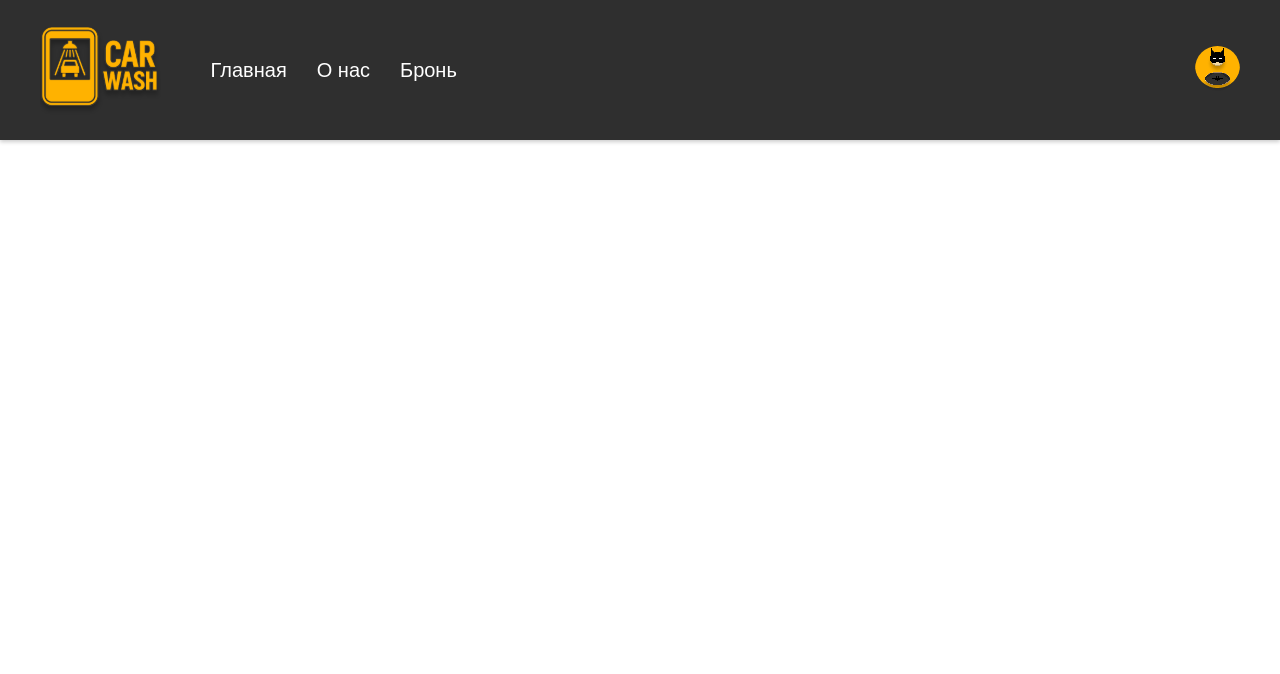
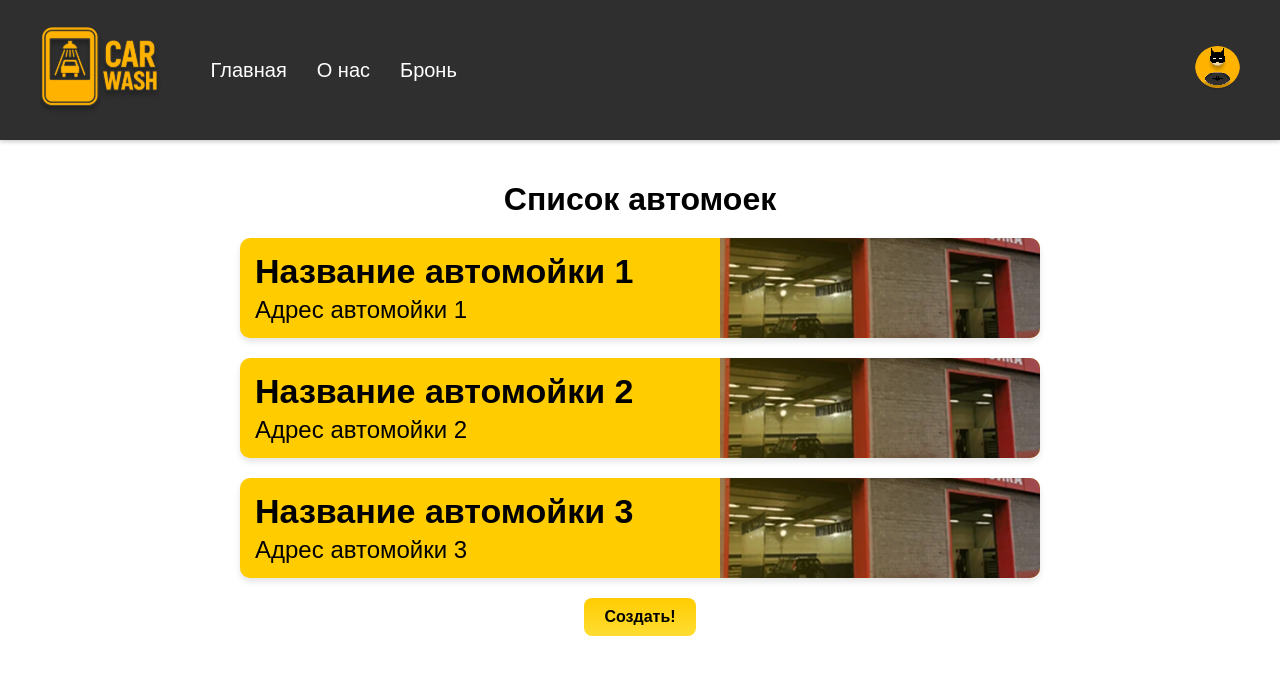
Before and after one commit to Hamsterito/project_wash-car, a React (Vite) app: page /car-washes-list in a window 1280 px wide. Before the commit this address had no page. Shown: the top 674 px of the page. Built offline with nearby package versions, Linux system fonts and the light colour scheme; a web font is replaced by a local one.

Commit message:
CarWasheslist

```diff
--- a/src/App.jsx
+++ b/src/App.jsx
@@ -9,6 +9,7 @@ import AboutUs from './component/AboutUs';
 import Profil from './component/Profil';
 import ContactUs from "./component/ContactUs";
 import ListBooking from "./component/ListBooking";
+import CarWashesList from "./component/CarWashesList";
 
 const App = () => {
   return (
@@ -27,6 +28,7 @@ const App = () => {
         } />
         <Route path="/list-booking" element={<ListBooking />} />
         <Route path="/profile" element={<Profil />} />
+        <Route path="/car-washes-list" element={<CarWashesList />} />
       </Routes>
     </Router>
   );
--- /dev/null
+++ b/src/component/CarWashesList.css
@@ -0,0 +1,98 @@
+.car-wash-list {
+  font-family: Arial, sans-serif;
+  padding: 20px;
+  max-width: 800px;
+  margin: 0 auto;
+  text-align: center;
+}
+
+.car-wash-list-title {
+  font-size: 32px;
+  margin-bottom: 20px;
+}
+
+.car-wash-list-washes {
+  display: flex;
+  flex-direction: column;
+  gap: 20px;
+}
+
+.car-wash-list-card {
+  display: flex;
+  justify-content: space-between;
+  align-items: center;
+  background: #ffcc00;
+  border: none;
+  border-radius: 10px;
+  padding: 0;
+  height: 100px;
+  box-shadow: 0 4px 6px rgba(0, 0, 0, 0.1);
+  cursor: pointer;
+  overflow: hidden;
+  transition: transform 0.2s ease, box-shadow 0.2s ease;
+}
+
+.car-wash-list-card:hover {
+  transform: scale(1.02);
+  box-shadow: 0 6px 8px rgba(0, 0, 0, 0.2);
+}
+
+.car-wash-list-info {
+  flex: 1;
+  text-align: left;
+  display: flex;
+  flex-direction: column;
+  justify-content: center;
+  padding: 0 15px;
+}
+
+.car-wash-list-name {
+  font-size: 34px;
+  font-weight: bold;
+  margin: 0;
+}
+
+.car-wash-list-address {
+  font-size: 24px;
+  margin: 5px 0 0;
+}
+
+.car-wash-list-image {
+  flex: 0 0 40%;
+  height: 100%;
+  position: relative;
+}
+
+.car-wash-list-image::after {
+  content: '';
+  position: absolute;
+  top: 0;
+  left: 0;
+  width: 100%;
+  height: 100%;
+  background: linear-gradient(to right, #ffcc0033, #ffcc0000);
+  pointer-events: none;
+}
+
+.car-wash-list-image img {
+  width: 100%;
+  height: 100%;
+  object-fit: cover;
+}
+
+.car-wash-list-create-button {
+  margin-top: 20px;
+  background: linear-gradient(to bottom, #ffcc00, #ffdd33);
+  border: none;
+  padding: 10px 20px;
+  font-size: 16px;
+  font-weight: bold;
+  border-radius: 8px;
+  cursor: pointer;
+  transition: background-color 0.3s ease, transform 0.2s ease;
+}
+
+.car-wash-list-create-button:hover {
+  background: linear-gradient(to bottom, #e6b800, #ffcc00);
+  transform: scale(1.05);
+}
--- /dev/null
+++ b/src/component/CarWashesList.jsx
@@ -0,0 +1,43 @@
+import React from 'react';
+import './CarWashesList.css';
+import { useNavigate } from 'react-router-dom';
+
+const CarWashesList = () => {
+  const navigate = useNavigate();
+
+  const carWashes = [
+    { name: 'Название автомойки 1', address: 'Адрес автомойки 1', image: 'src/assets/carwash.png' },
+    { name: 'Название автомойки 2', address: 'Адрес автомойки 2', image: 'src/assets/carwash.png' },
+    { name: 'Название автомойки 3', address: 'Адрес автомойки 3', image: 'src/assets/carwash.png' },
+  ];
+
+  const handleNavigate = (carWashName) => {
+    navigate('/list-booking', { state: { carWashName } });
+  };
+
+  return (
+    <div className="car-wash-list">
+      <h1 className="car-wash-list-title">Список автомоек</h1>
+      <div className="car-wash-list-washes">
+        {carWashes.map((carWash, index) => (
+          <button
+            key={index}
+            className="car-wash-list-card"
+            onClick={() => handleNavigate(carWash.name)}
+          >
+            <div className="car-wash-list-info">
+              <h2 className="car-wash-list-name">{carWash.name}</h2>
+              <p className="car-wash-list-address">{carWash.address}</p>
+            </div>
+            <div className="car-wash-list-image">
+              <img src={carWash.image} alt={carWash.name} />
+            </div>
+          </button>
+        ))}
+      </div>
+      <button className="car-wash-list-create-button">Создать!</button>
+    </div>
+  );
+};
+
+export default CarWashesList;
--- a/src/component/ListBooking.jsx
+++ b/src/component/ListBooking.jsx
@@ -1,7 +1,11 @@
 import React, { useState } from 'react';
+import { useLocation } from 'react-router-dom';
 import './ListBooking.css';
 
 const ListBooking = () => {
+  const location = useLocation();
+  const carWashName = location.state?.carWashName || 'Название автомойки';
+
   const [selectedClient, setSelectedClient] = useState(null);
 
   const bookings = [
@@ -20,7 +24,7 @@ const ListBooking = () => {
 
   return (
     <div className="list-booking">
-      <h1 className="car-wash-name">Название автомойки</h1>
+      <h1 className="car-wash-name">{carWashName}</h1>
       {bookings.map((booking, index) => (
         <div key={index} className="booking-section">
           <h2 className="time-slot">{booking.time}</h2>
--- a/src/component/Profil.jsx
+++ b/src/component/Profil.jsx
@@ -32,7 +32,7 @@ const ProfileDashboard = () => {
       </div>
       <div className="business-offer">
         <p>Хочешь открыть свою автомойку?<br/>Создай <span className="highlight">бизнес аккаунт!</span></p>
-        <button className="create-btn" onClick={() => navigate('/list-booking')}>Создать!</button>
+        <button className="create-btn" onClick={() => navigate('/car-washes-list')}>Создать!</button>
       </div>
     </div>
   );
```
